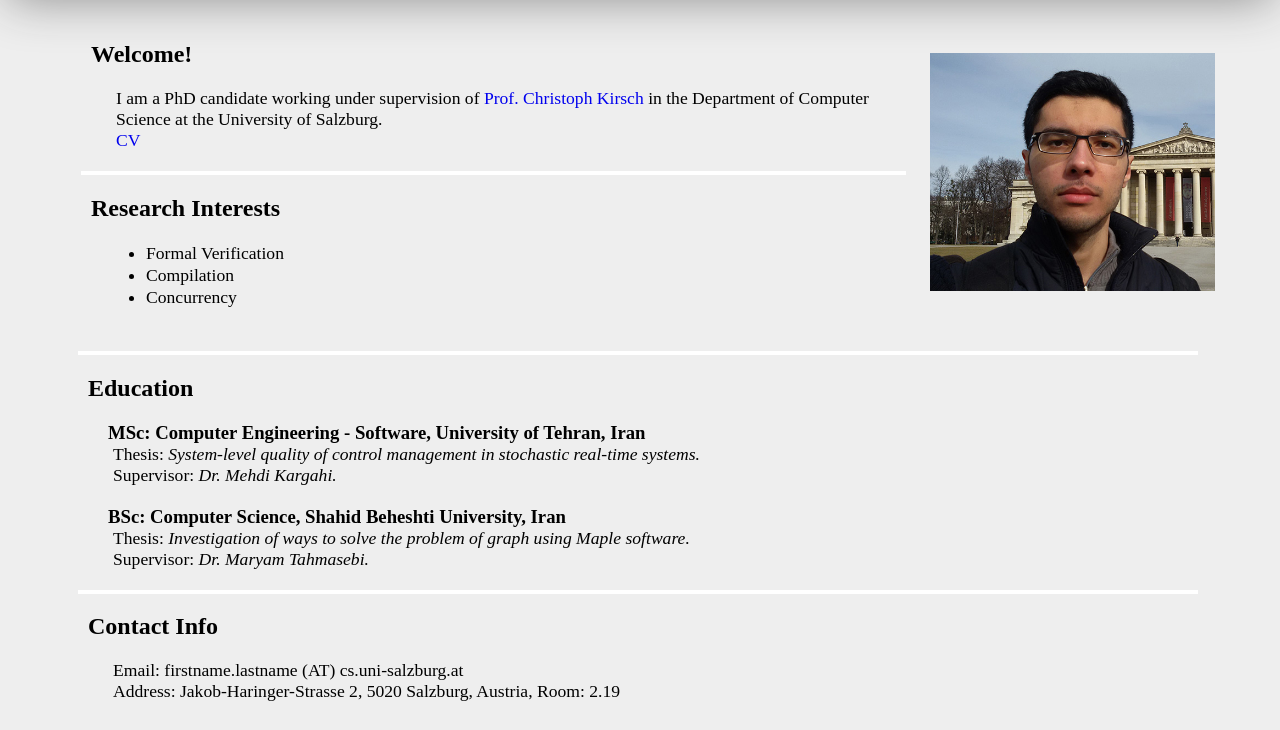
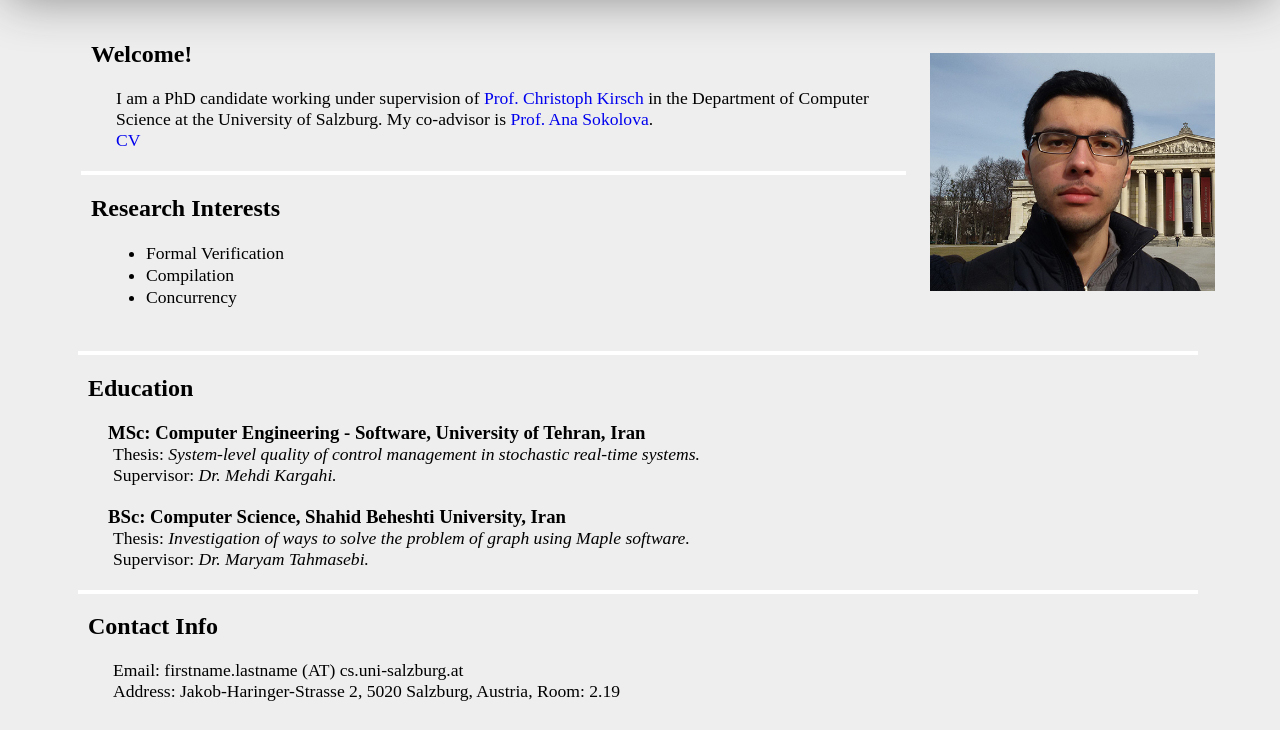
Before and after one commit to aabyaneh/aabyaneh.github.io, a plain HTML site: page index.html in a window 1280 px wide. Shown: the part 130-860 px from the top of the page. Drawn offline with Linux system fonts and the light colour scheme.

Commit message:
Added co-advisor

```diff
--- a/index.html
+++ b/index.html
@@ -83,6 +83,7 @@
             I am a PhD candidate working under supervision of
             <a href="http://cs.uni-salzburg.at/~ck/" style="text-decoration: none">Prof. Christoph Kirsch</a>
             in the Department of Computer Science at the University of Salzburg.
+            My co-advisor is <a href="http://cs.uni-salzburg.at/~anas/" style="text-decoration: none">Prof. Ana Sokolova</a>.
           </h4>
 
           <h4> <a href="short_cv.pdf" style="text-decoration: none">CV</a> </h4>
```
